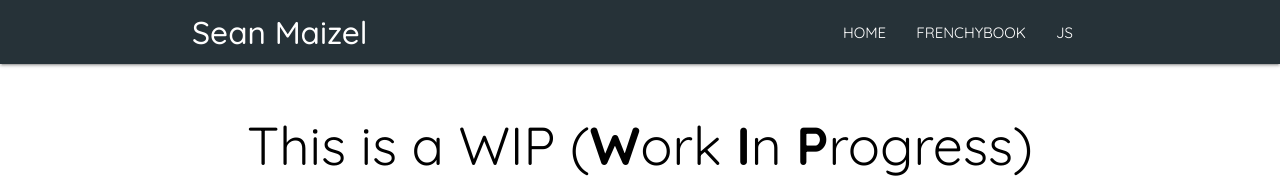
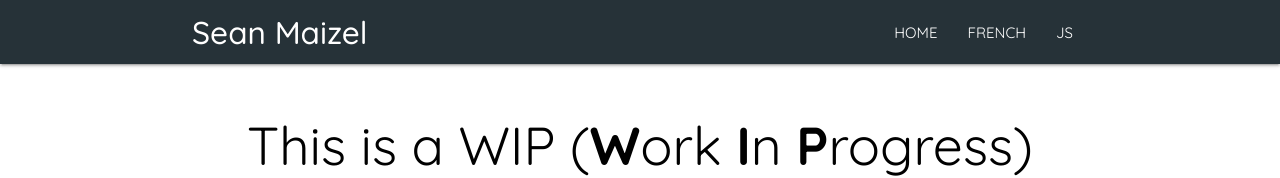
Before and after one commit to shinthebinn/shinthebinn.github.io, a plain HTML site: page index.html in a window 1280 px wide. Shown: the top 178 px of the page. Drawn offline with nearby package versions, Linux system fonts and the light colour scheme.

Commit message:
Update index.html

```diff
--- a/index.html
+++ b/index.html
@@ -17,7 +17,7 @@
                     <a id="logo-container" href="#" class="brand-logo medium-rare-steak">Sean Maizel</a>
                     <ul class="right hide-on-med-and-down">
                         <li><a href="https://www.shinthebin.ml" class="waves-effect">HOME</a></li>
-                        <li><a href="https://frenchbook.shinthebin.ml" class="waves-effect">FRENCHYBOOK</a></li>
+                        <li><a href="https://french.shinthebin.ml" class="waves-effect">FRENCH</a></li>
                         <li><a href="/js" class="waves-effect">JS</a></li>
                     </ul>
                     <a href="#" data-target="mobile-links" class="sidenav-trigger"><i class="material-icons">child_care</i></a>
```
